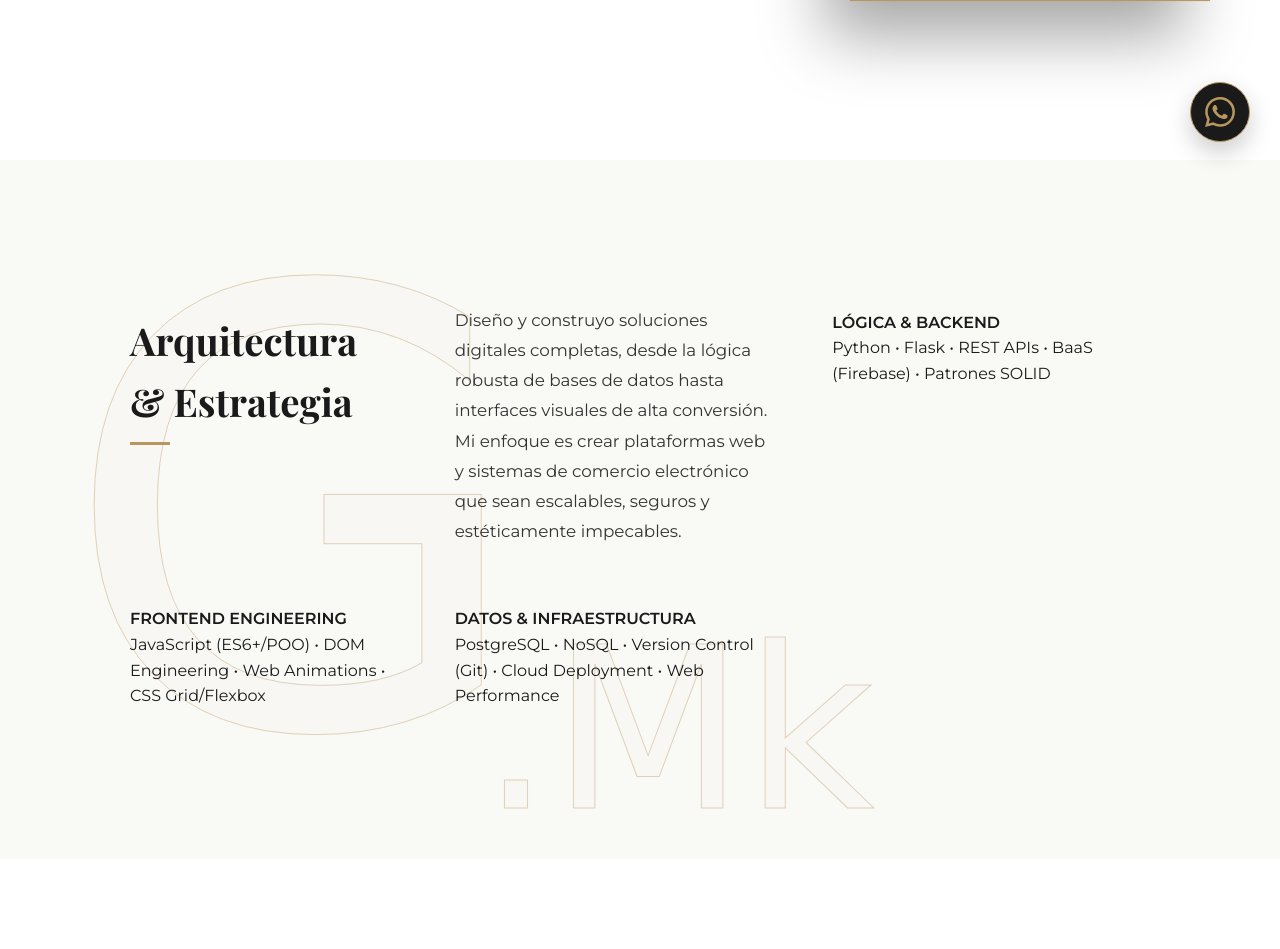
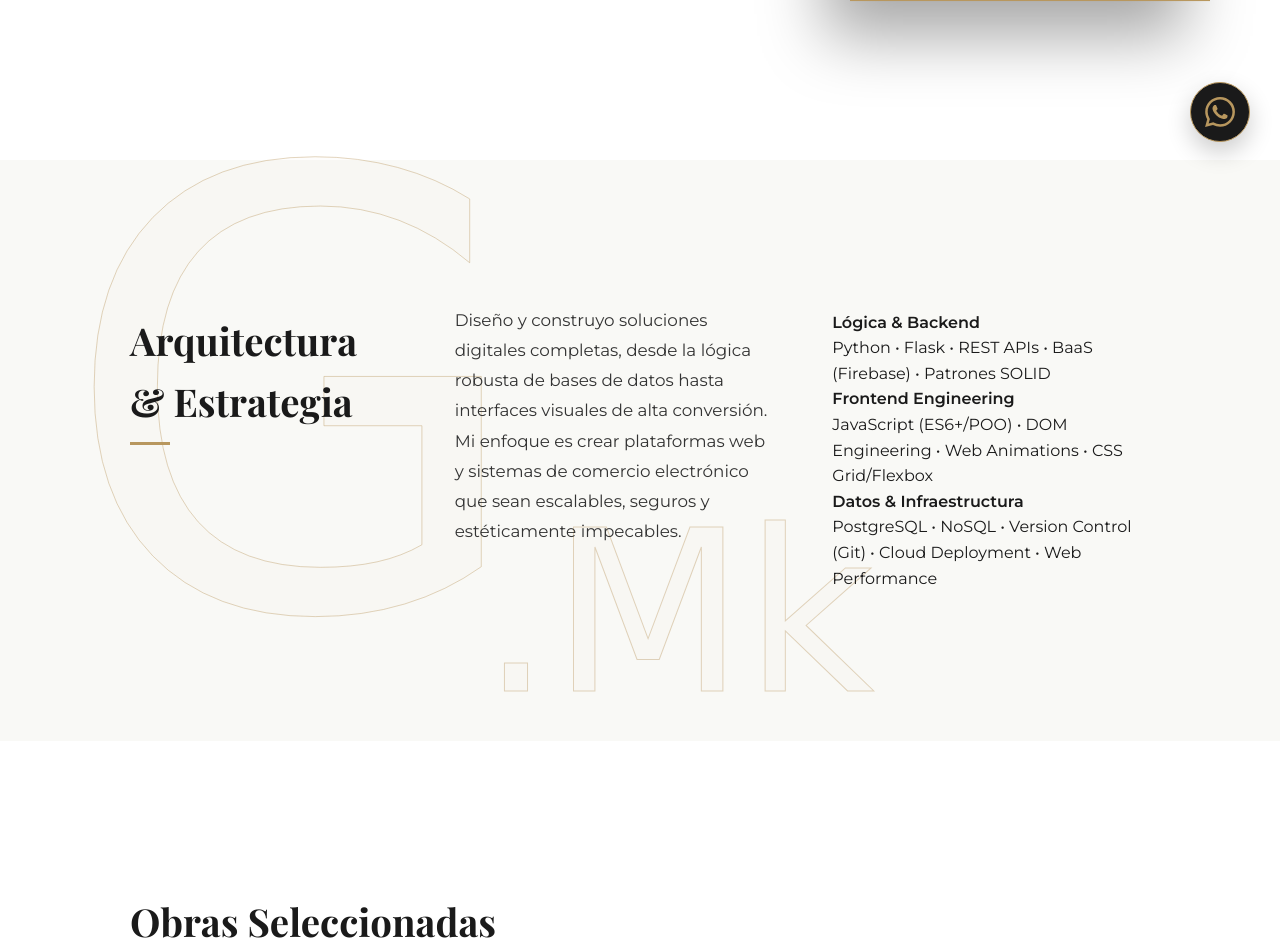
Before and after one commit to Mkgondres/miportafolio, a Flask app: page / in a window 1280 px wide. Shown: the part 628-1577 px from the top of the page. Run offline with Flask 3, Linux system fonts and the light colour scheme; some web fonts are replaced.

Commit message:
Refactor skills section layout in index.html

```diff
--- a/templates/index.html
+++ b/templates/index.html
@@ -56,19 +56,23 @@
                     </p>
                 </div>
 
-                <div class="bloque-habilidad">
-    <h4>LÓGICA & BACKEND</h4>
-    <p>Python • Flask • REST APIs • BaaS (Firebase) • Patrones SOLID</p>
-</div>
+                <div class="skills-wrapper">
 
-<div class="bloque-habilidad">
-    <h4>FRONTEND ENGINEERING</h4>
-    <p>JavaScript (ES6+/POO) • DOM Engineering • Web Animations • CSS Grid/Flexbox</p>
-</div>
+    <div class="skill-box">
+        <h4><i class="fas fa-server"></i> Lógica & Backend</h4>
+        <p>Python • Flask • REST APIs • BaaS (Firebase) • Patrones SOLID</p>
+    </div>
 
-<div class="bloque-habilidad">
-    <h4>DATOS & INFRAESTRUCTURA</h4>
-    <p>PostgreSQL • NoSQL • Version Control (Git) • Cloud Deployment • Web Performance</p>
+    <div class="skill-box">
+        <h4><i class="fas fa-code"></i> Frontend Engineering</h4>
+        <p>JavaScript (ES6+/POO) • DOM Engineering • Web Animations • CSS Grid/Flexbox</p>
+    </div>
+
+    <div class="skill-box">
+        <h4><i class="fas fa-database"></i> Datos & Infraestructura</h4>
+        <p>PostgreSQL • NoSQL • Version Control (Git) • Cloud Deployment • Web Performance</p>
+    </div>
+
 </div>
 
 
```
